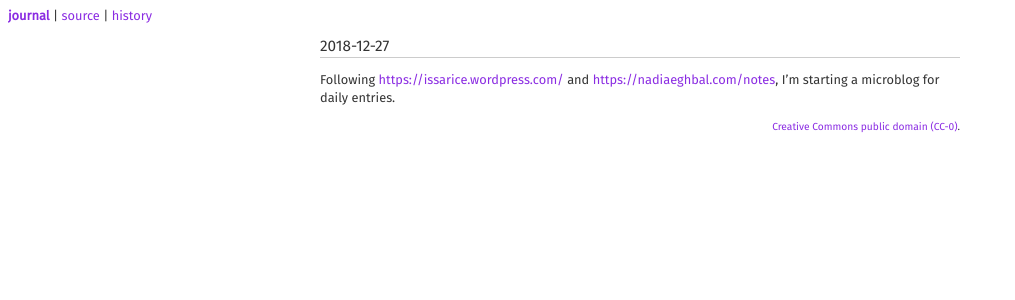
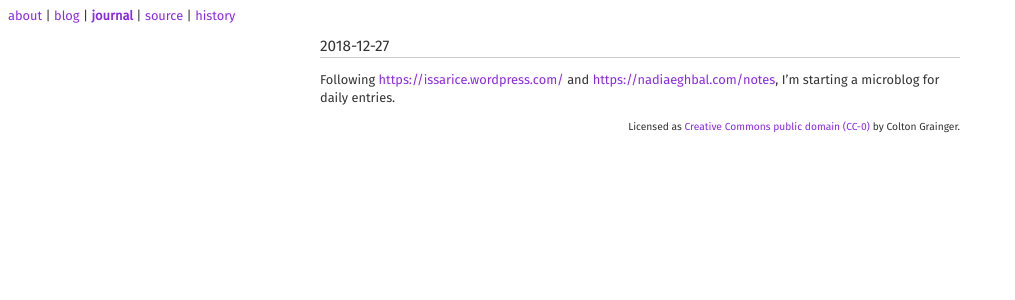
Before and after one commit to coltongrainger/journal, a Jekyll site: the page built from index.md, in a window 1280 px wide. Shown: the top 300 px of the page, without its empty margins (0-1015 px from the left). Built offline with Jekyll 4.4.1, drawn with Linux system fonts in a browser that asks for light colours; our own code applies the rules of GitHub Pages for plain Markdown files.

Commit message:
Verbose footer

```diff
--- a/_includes/foot.html
+++ b/_includes/foot.html
@@ -1,7 +1,8 @@
 <footer>
 <p align="right" xmlns:dct="http://purl.org/dc/terms/" xmlns:vcard="http://www.w3.org/2001/vcard-rdf/3.0#">
+  Licensed as
   <a href="https://en.wikipedia.org/wiki/Creative%20Commons" title="Wikipedia: Creative Commons">Creative Commons</a>
-  <a href="http://creativecommons.org/about/cc0">public domain (CC-0)</a>.
+  <a href="http://creativecommons.org/about/cc0">public domain (CC-0)</a> by Colton Grainger.
 </p>
 </footer> <script>
     anchors.add();
--- a/_includes/head.html
+++ b/_includes/head.html
@@ -20,15 +20,17 @@
     for how the div elements are managed.
   -->
   <div style="float:left;">
-      {% assign sorted_pages = site.html_pages | sort:"order" %}
-      {% for p in sorted_pages %}
-      <a
-        {% if p.url == page.url %}
+     <a href="http://coltongrainger.com">about</a>
+     | <a href="http://blog.coltongrainger.com">blog</a>
+     {% assign sorted_pages = site.html_pages | sort:"order" %}
+     {% for p in sorted_pages %}
+     | <a
+       {% if p.url == page.url %}
           style="font-weight:bold"
-        {% endif %}
-          href="{{ site.baseurl }}{{ p.url }}">{{ p.title }}</a> |
-      {% endfor %}
-      <a href="https://raw.githubusercontent.com/coltongrainger/journal/master/{{ page.path }}">source</a>
+       {% endif %}
+          href="{{ site.baseurl }}{{ p.url }}">{{ p.title }}</a>
+     {% endfor %}
+     | <a href="https://raw.githubusercontent.com/coltongrainger/journal/master/{{ page.path }}">source</a>
      | <a href="https://github.com/coltongrainger/journal/commits/master/{{ page.path }}">history</a>
   </div>
   <br>
```
